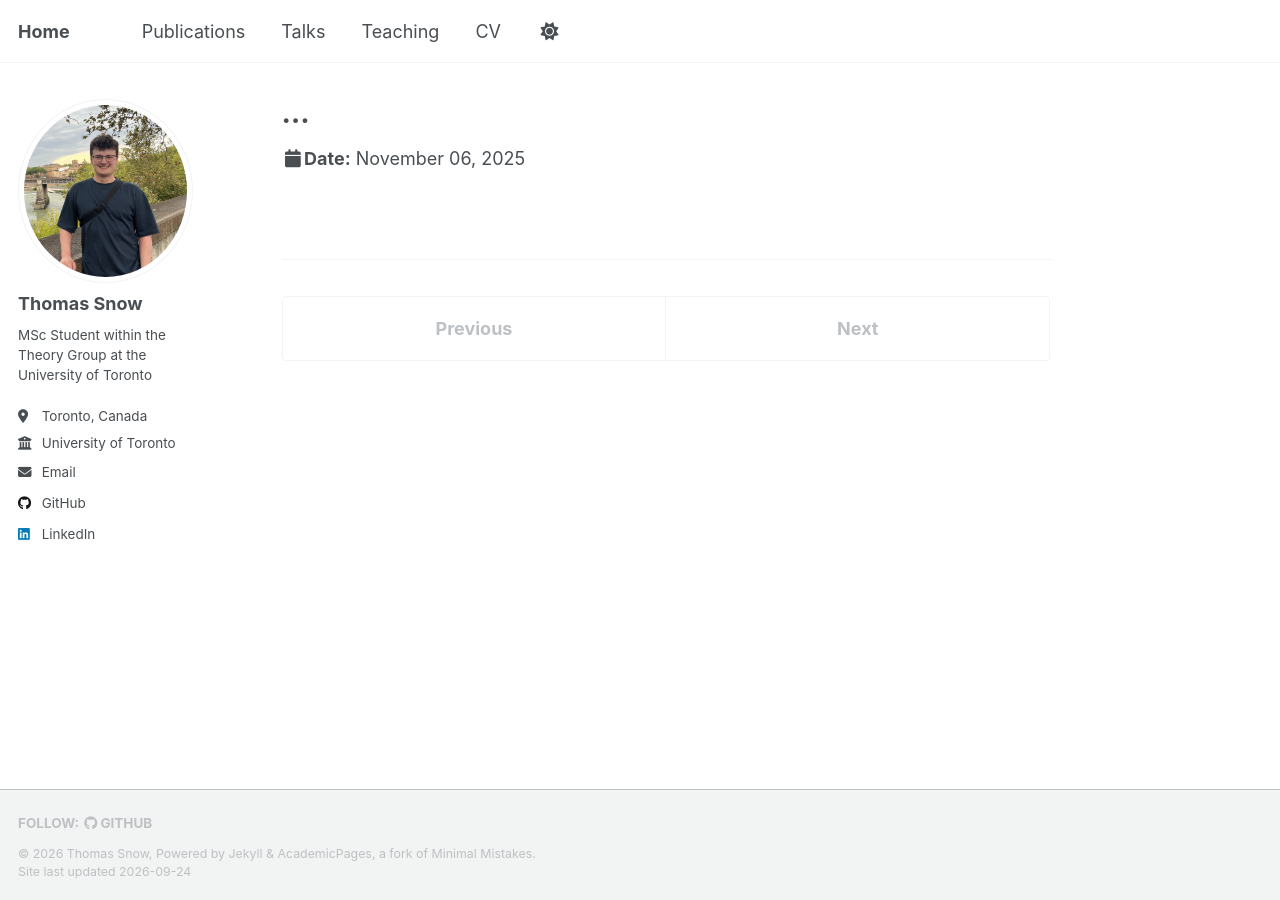
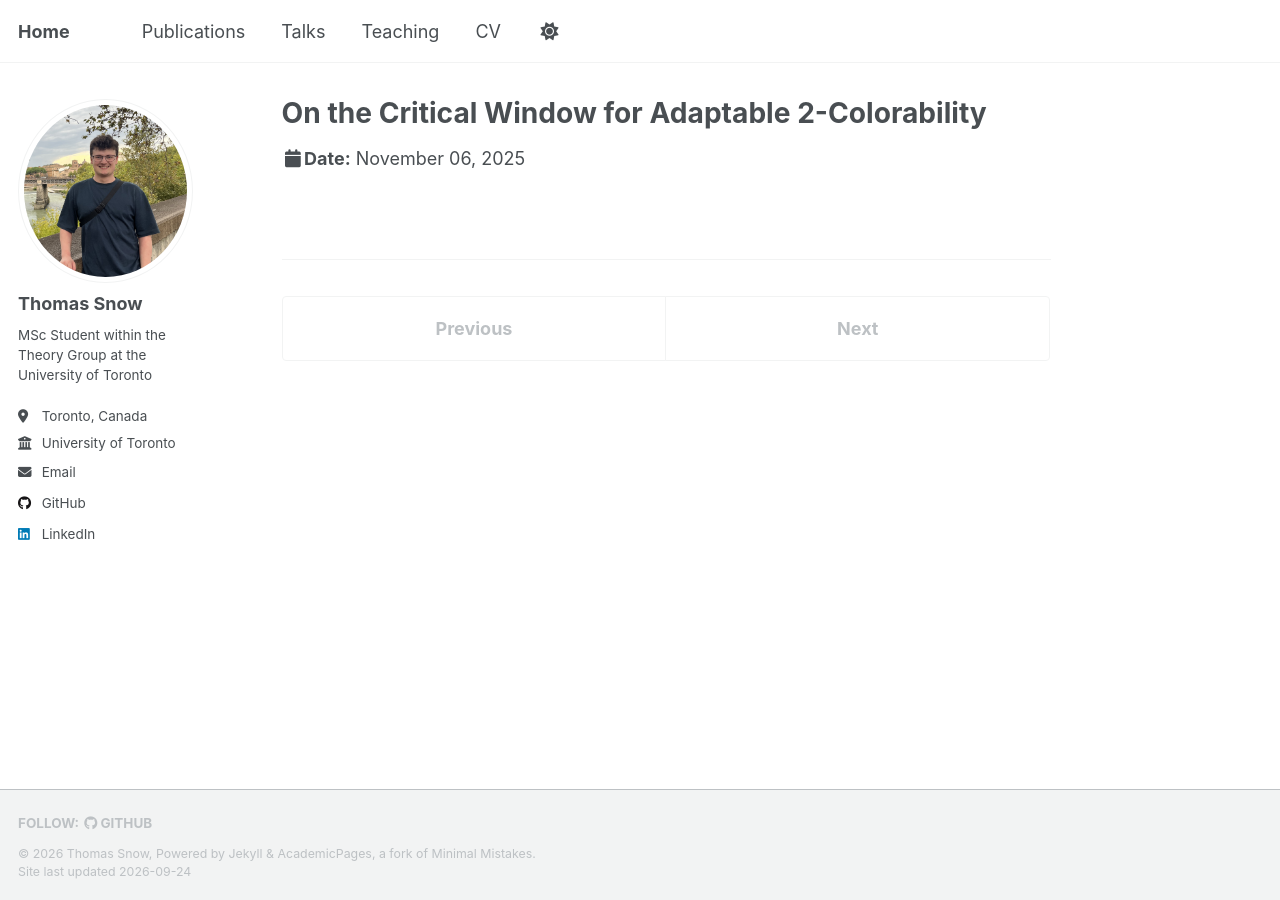
Before and after one commit to tsnowh/tsnowh.github.io, a Jekyll site: the page built from _talks/TSS-Nov-2025.md, in a window 1280 px wide. Built offline with Jekyll 4.4.1, drawn with Linux system fonts in a browser that asks for light colours; a script that is not in the unit is left out.

Commit message:
Update talk title for TSS-Nov-2025

```diff
--- a/_talks/TSS-Nov-2025.md
+++ b/_talks/TSS-Nov-2025.md
@@ -1,5 +1,5 @@
 ---
-title: "..."
+title: "On the Critical Window for Adaptable 2-Colorability"
 collection: talks
 type: "Seminar"
 permalink: /talks/TSS-Nov-2025
```
